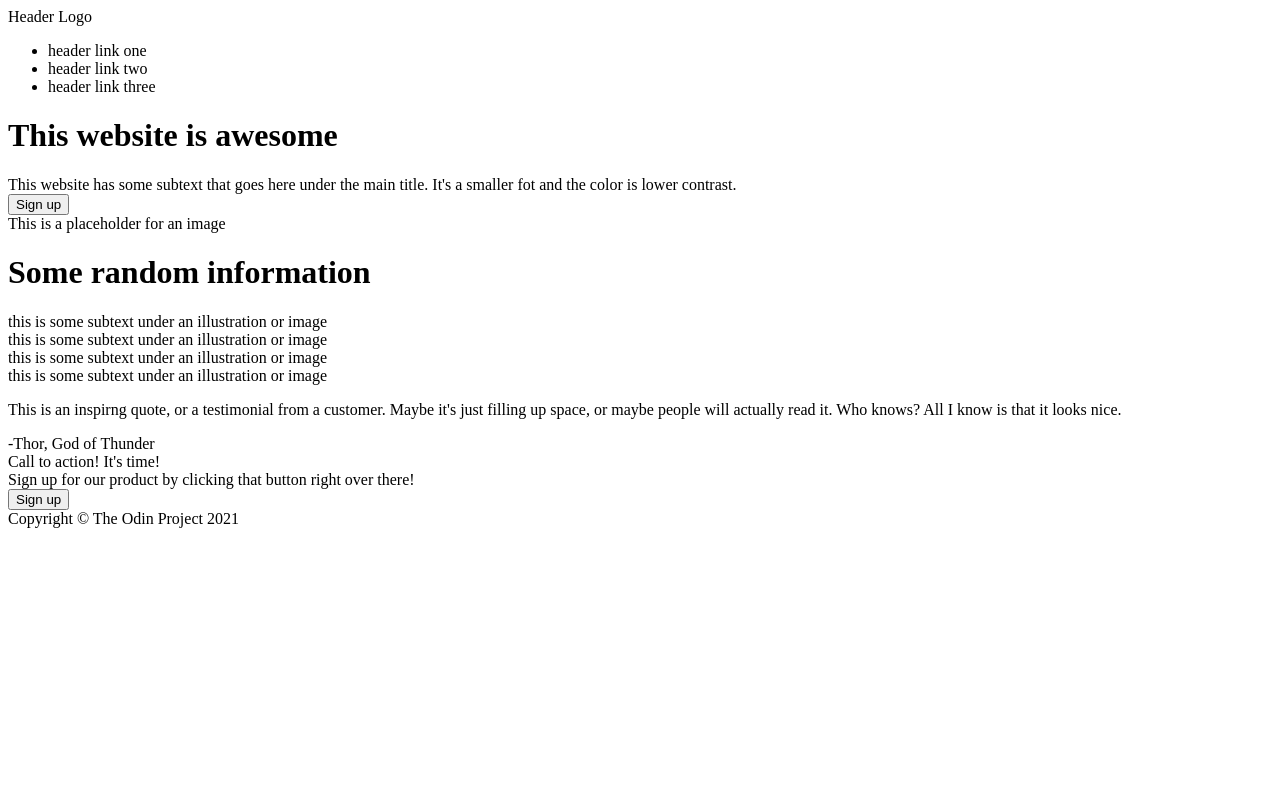
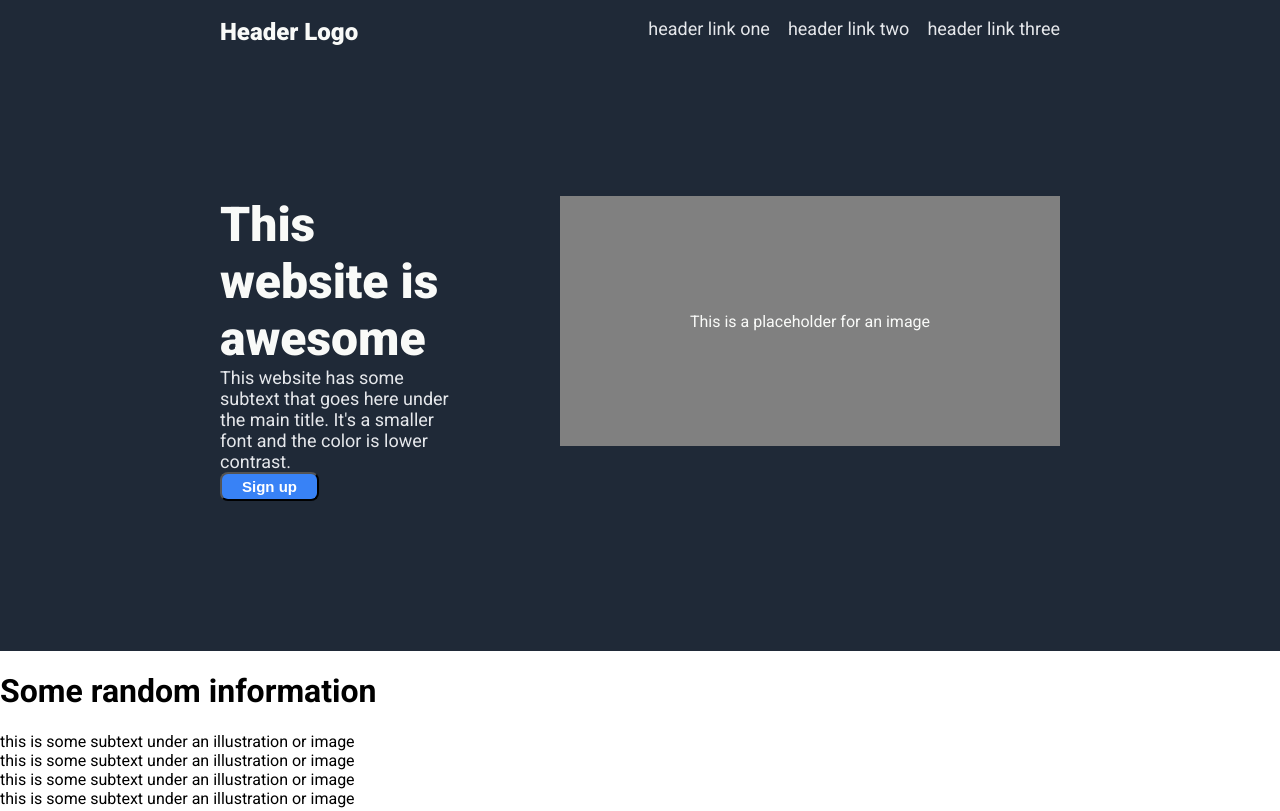
Before and after one commit to Zirconwings/odin-landing-page, a plain HTML site: page index.html in a window 1280 px wide. Shown: the top 811 px of the page. Drawn offline with Linux system fonts and the light colour scheme.

Commit message:
Completed styling the header of landing page

```diff
--- a/index.html
+++ b/index.html
@@ -1,14 +1,16 @@
 <!DOCTYPE html>
-<html lang = "en>
+<html lang = "en">
   <head>
     <meta charset = "utf-8">
     <link rel="stylesheet" href="style.css">
     <title>Landing Page</title>
+    <link href='http://fonts.googleapis.com/css?family=Roboto:400,100,300,100italic,300italic,400italic,500italic,500,700,700italic,900,900italic' rel='stylesheet' type='text/css'>
+    <meta name="viewport" content="width=device-width, initial-scale=1.0" />
   </head>
   <body>
     <div class = "header">
       <div class = "top">
-      <div class = logo>Header Logo</div>
+      <div class = "logo">Header Logo</div>
       <ul class = "links">
         <li>header link one</li>
         <li>header link two</li>
@@ -16,9 +18,11 @@
       </ul>
       </div>
       <div class = "bottom">
-        <h1>This website is awesome</h1>
-        <div class = "subtext">This website has some subtext that goes here under the main title. It's a smaller fot and the color is lower contrast.</div>
-        <button>Sign up</button>
+        <div class = "headertext">
+          <h1>This website is awesome</h1>
+          <div class = "subtext">This website has some subtext that goes here under the main title. It's a smaller font and the color is lower contrast.</div>
+          <button>Sign up</button>
+        </div>
         <div class = "placeholder">This is a placeholder for an image</div>
       </div>
     </div>
--- a/style.css
+++ b/style.css
@@ -1,4 +1,70 @@
 body{
   display: flex;
   flex-direction: column;
+  font-family: "Roboto", serif;
+  margin: 0;
+  padding: 0;
 }
+
+.header{
+  display: flex;
+  flex-direction: column;
+  padding: 18px 220px 150px 220px;
+  gap: 150px;
+  background-color: #1F2937;
+}
+
+.top{
+  display: flex;
+  justify-content: space-between;
+}
+
+.bottom{
+  display: flex;
+  justify-content: space-between;
+  gap: 100px;
+}
+ul{
+  list-style-type: none;
+  padding: 0;
+  margin: 0;
+  display: flex;
+  gap: 18px
+}
+.headertext{
+  text-wrap: wrap;
+  flex: 1;
+}
+.placeholder{
+  display: flex;
+  justify-content: center;
+  align-items: center;
+  background-color: grey;
+  color: #F9FAF8;
+  width: 500px;
+  height: 250px;
+}
+.headertext h1{
+  font-size: 48px;
+  color: #F9FAF8;
+  font-weight: 900;
+  margin:0;
+}
+.links,
+.subtext{
+  color: #E5E7EB;
+  font-size: 18px;
+}
+.logo{
+  font-size: 24px;
+  color: #F9FAF8;
+  font-weight: 900;
+}
+button{
+  background-color: #3882F6;
+  padding: 4px 20px;
+  border-radius: 8px;
+  color: white;
+  font-weight: bold;
+  font-size: 15px;
+}
```
